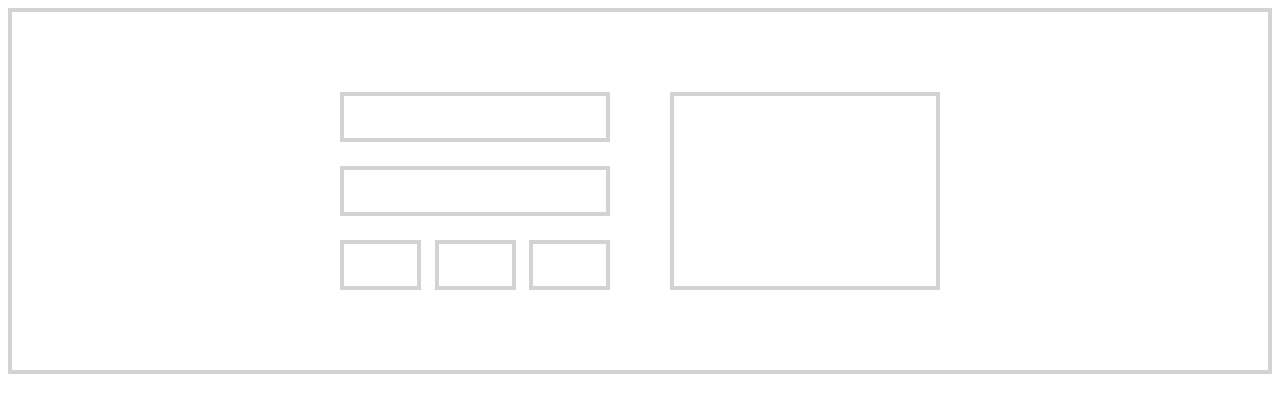
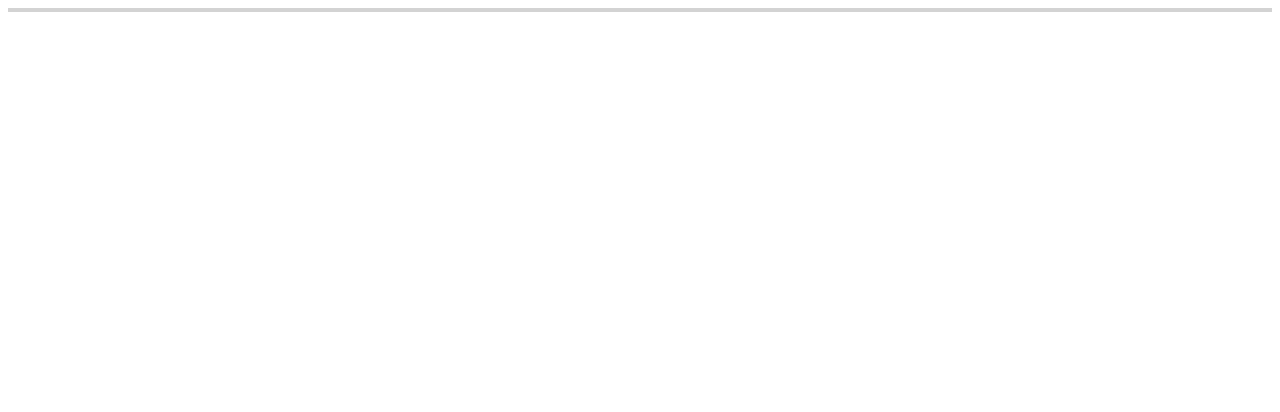
Before and after one commit to MahdiT54/Flexbox-layouts, a plain HTML site: page index.html in a window 1280 px wide. Drawn offline with Linux system fonts and the light colour scheme.

Commit message:
reset flex layout

```diff
--- a/index.html
+++ b/index.html
@@ -5,21 +5,15 @@
     <meta http-equiv="X-UA-Compatible" content="IE=edge" />
     <meta name="viewport" content="width=device-width, initial-scale=1.0" />
     <title>Document</title>
-    <link rel="stylesheet" href="./styles.css" />
+    <link rel="stylesheet" href="styles.css">
   </head>
   <body>
     <div class="container">
-      <div class="row">
-        <div class="box-wrap">
-          <div class="box box-small"></div>
-          <div class="box box-small"></div>
-          <div class="tiny-wrap">
-            <div class="box box-tiny"></div>
-            <div class="box box-tiny"></div>
-            <div class="box box-tiny"></div>
-          </div>
-        </div>
-        <div class="box box-large"></div>
+      <div class="item"></div>
+      <div class="flex-wrap">
+        <div class="item"></div>
+        <div class="item"></div>
+        <div class="item"></div>
       </div>
     </div>
   </body>
--- a/styles.css
+++ b/styles.css
@@ -1,47 +1,9 @@
 * {
-  box-sizing: border-box;
+    box-sizing: border-box;
 }
 
 .container {
-  border: 4px solid lightgray;
-  padding: 80px 24px 80px 24px;
-  display: flex;
-  justify-content: space-between;
+    border: 2px solid lightgray;
+    display: flex;
+    justify-content: space-between;
 }
-
-.row {
-  width: 100%;
-  max-width: 600px;
-  margin: 0 auto -24px auto;
-  display: flex;
-  justify-content: space-between;
-}
-
-.box {
-  border: 4px solid lightgray;
-  margin-bottom: 24px;
-}
-
-.box-wrap {
-  width: 45%;
-  display: flex;
-  flex-direction: column;
-}
-
-.box-small {
-  height: 50px;
-}
-
-.tiny-wrap {
-  display: flex;
-  justify-content: space-between;
-}
-
-.box-tiny {
-  width: 30%;
-  height: 50px;
-}
-
-.box-large {
-  width: 45%;
-}
```
